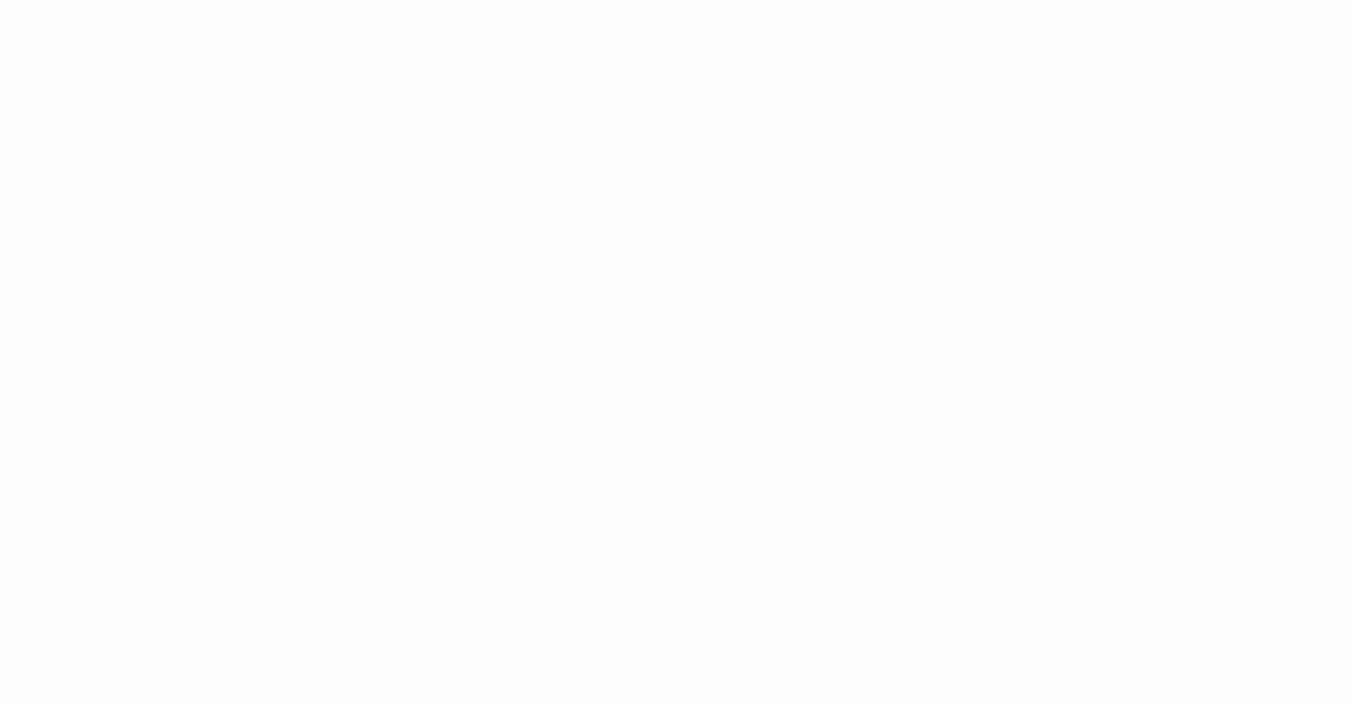
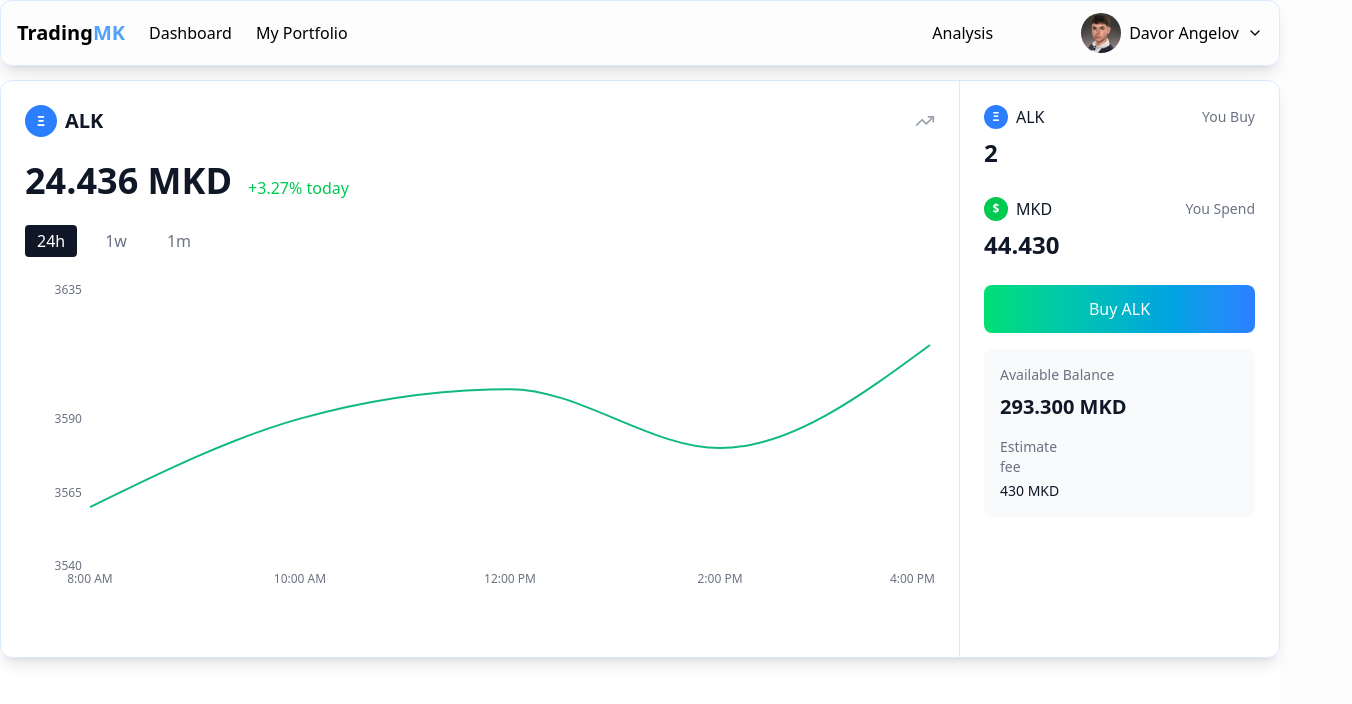
Before and after one commit to DavorAngelov/TradingMK, a React (Vite) app in the folder frontend/: page /detailed in a window 1280 px wide. Before the commit this address had no page. Shown: the top 704 px of the page, 1352 px wide, since content can reach past the window. Built offline with nearby package versions, Linux system fonts and the light colour scheme.

Commit message:
detailed view for stock

```diff
--- a/frontend/package.json
+++ b/frontend/package.json
@@ -15,6 +15,7 @@
     "react": "^19.1.0",
     "react-dom": "^19.1.0",
     "react-router-dom": "^7.6.2",
+    "recharts": "^2.15.3",
     "three": "^0.177.0"
   },
   "devDependencies": {
--- a/frontend/src/main.jsx
+++ b/frontend/src/main.jsx
@@ -8,13 +8,15 @@
 import AllocationSection from "./pages/Dashboard/AllocationSection/AllocationSection.jsx";
 import Dashboard from "./pages/Dashboard/Dashboard.jsx";
 import LandingPage from "./pages/LandingPage/LandingPage.jsx";
+import DetailedStockView from "./pages/DetailedStockView/DetailedStockView.jsx";
 
 createRoot(document.getElementById('root')).render(
 
         <BrowserRouter>
             <Routes>
                 <Route path="/dashboard" element={<Dashboard/>}></Route>
-                <Route path="/landing" element={<LandingPage/>}></Route>
+                <Route path="/" element={<LandingPage/>}></Route>
+                <Route path="/detailed" element={<DetailedStockView/>}></Route>
             </Routes>
         </BrowserRouter>
 
--- a/frontend/src/pages/Dashboard/AllocationSection/AllocationSection.jsx
+++ b/frontend/src/pages/Dashboard/AllocationSection/AllocationSection.jsx
@@ -1,4 +1,5 @@
 import React from 'react';
+import {Link} from "react-router-dom";
 
 const AllocationSection = () => {
     const allocations = [
@@ -29,7 +30,7 @@
                     {/* Main allocation blocks */}
                     <div className="grid grid-cols-2 gap-2 ">
                         {allocations.map((token, index) => (
-                            <div
+                            <Link to="/detailed"
                                 key={token.symbol}
                                 className={`${token.color} p-4 rounded-lg text-gray-800 ${
                                     index < 2 ? 'col-span-1' : 'col-span-1'
@@ -50,7 +51,7 @@
                                     <span className="font-bold text-lg">{token.amount}</span>
                                     <span className="text-sm">{token.percentage}%</span>
                                 </div>
-                            </div>
+                            </Link>
                         ))}
                     </div>
 
--- /dev/null
+++ b/frontend/src/pages/DetailedStockView/DetailedStockView.jsx
@@ -0,0 +1,158 @@
+import React, { useState } from 'react';
+import { LineChart, Line, XAxis, YAxis, ResponsiveContainer } from 'recharts';
+import { TrendingUp, Settings, Search, RotateCcw } from 'lucide-react';
+import Menu from "../Menu/Menu.jsx";
+
+const DetailedStockView = () => {
+    const [selectedTimeframe, setSelectedTimeframe] = useState('24h');
+
+    // Sample chart data
+    const chartData = [
+        { time: '8:00 AM', price: 3560 },
+        { time: '10:00 AM', price: 3590 },
+        { time: '12:00 PM', price: 3600 },
+        { time: '2:00 PM', price: 3580 },
+        { time: '4:00 PM', price: 3615 }
+    ];
+
+
+    return (
+        <div className="min-h-screen bg-white text-gray-900">
+            <Menu/>
+
+            <div className="flex mt-20 border backdrop-blur-md shadow-lg rounded-xl bg-white/20 border-blue-100">
+                {/* Main Chart Section */}
+                <div className="flex-1 p-6">
+                    {/* Token Header */}
+                    <div className="flex items-center justify-between mb-6">
+                        <div className="flex items-center space-x-4">
+                            <div className="flex items-center space-x-2">
+                                <div className="w-8 h-8 bg-blue-500 rounded-full flex items-center justify-center">
+                                    <span className="text-white font-bold text-sm">Ξ</span>
+                                </div>
+                                <span className="text-xl font-semibold">ALK</span>
+                            </div>
+                        </div>
+                        <div className="flex items-center space-x-4">
+                            <TrendingUp className="w-5 h-5 text-gray-400" />
+                        </div>
+                    </div>
+
+                    {/* Price Display */}
+                    <div className="mb-6">
+                        <div className="flex items-baseline space-x-4">
+                            <span className="text-4xl font-bold">24.436 MKD</span>
+                            <span className="text-green-500 font-medium">+3.27% today</span>
+                        </div>
+                    </div>
+
+                    {/* Timeframe Selector */}
+                    <div className="flex space-x-4 mb-6">
+                        {['24h', '1w', '1m'].map((timeframe) => (
+                            <button
+                                key={timeframe}
+                                onClick={() => setSelectedTimeframe(timeframe)}
+                                className={`px-3 py-1 rounded ${
+                                    selectedTimeframe === timeframe
+                                        ? 'bg-gray-900 text-white'
+                                        : 'text-gray-500 hover:text-gray-700'
+                                }`}
+                            >
+                                {timeframe}
+                            </button>
+                        ))}
+                    </div>
+
+                    {/* Chart */}
+                    <div className="h-80 mb-8">
+                        <ResponsiveContainer width="100%" height="100%">
+                            <LineChart data={chartData}>
+                                <XAxis
+                                    dataKey="time"
+                                    axisLine={false}
+                                    tickLine={false}
+                                    tick={{ fill: '#6B7280', fontSize: 12 }}
+                                />
+                                <YAxis
+                                    domain={['dataMin - 20', 'dataMax + 20']}
+                                    axisLine={false}
+                                    tickLine={false}
+                                    tick={{ fill: '#6B7280', fontSize: 12 }}
+                                />
+                                <Line
+                                    type="monotone"
+                                    dataKey="price"
+                                    stroke="#10B981"
+                                    strokeWidth={2}
+                                    dot={false}
+                                    activeDot={{ r: 4, stroke: '#10B981', strokeWidth: 2 }}
+                                />
+                            </LineChart>
+                        </ResponsiveContainer>
+                    </div>
+                </div>
+
+                {/* Right Sidebar */}
+                <div className="w-80 border-l border-gray-200 p-6">
+                    {/* ETH Balance */}
+                    <div className="mb-6">
+                        <div className="flex items-center justify-between mb-2">
+                            <div className="flex items-center space-x-2">
+                                <div className="w-6 h-6 bg-blue-500 rounded-full flex items-center justify-center">
+                                    <span className="text-white font-bold text-xs">Ξ</span>
+                                </div>
+                                <span className="font-medium">ALK</span>
+                            </div>
+                            <span className="text-sm text-gray-500">You Buy</span>
+                        </div>
+                        <input
+                            type="text"
+                            className="text-2xl font-bold mb-1"
+                            value="2"
+                        />
+
+                    </div>
+
+                    {/* Balance */}
+                    <div className="mb-6">
+                        <div className="flex items-center justify-between mb-2">
+                            <div className="flex items-center space-x-2">
+                                <div className="w-6 h-6 bg-green-500 rounded-full flex items-center justify-center">
+                                    <span className="text-white font-bold text-xs">$</span>
+                                </div>
+                                <span className="font-medium">MKD</span>
+                            </div>
+                            <span className="text-sm text-gray-500">You Spend</span>
+                        </div>
+                        <div className="text-2xl font-bold mb-1">44.430</div>
+
+                    </div>
+
+                    {/* Buy BTC Button */}
+                    <button className="w-full bg-gradient-to-r from-green-400 to-blue-500 text-white py-3 rounded-lg font-medium mb-4">
+                        Buy ALK
+                    </button>
+
+
+                    {/* Available Balance Card */}
+                    <div className="bg-gray-50 rounded-lg p-4">
+                        <div className="text-sm text-gray-500 mb-2">Available Balance</div>
+                        <div className="flex items-baseline space-x-2 mb-4">
+                            <span className="text-xl font-bold">293.300 MKD</span>
+
+                        </div>
+                        <div className="grid grid-cols-3 gap-4 text-sm">
+                            <div>
+                                <div className="text-gray-500 mb-1">Estimate fee</div>
+                                <div className="font-medium">430 MKD</div>
+                            </div>
+
+                        </div>
+                    </div>
+                </div>
+            </div>
+        </div>
+    );
+};
+
+export default DetailedStockView;
```
Also changed, not shown: 1 other file (tests, documents, lock files or other folders).
